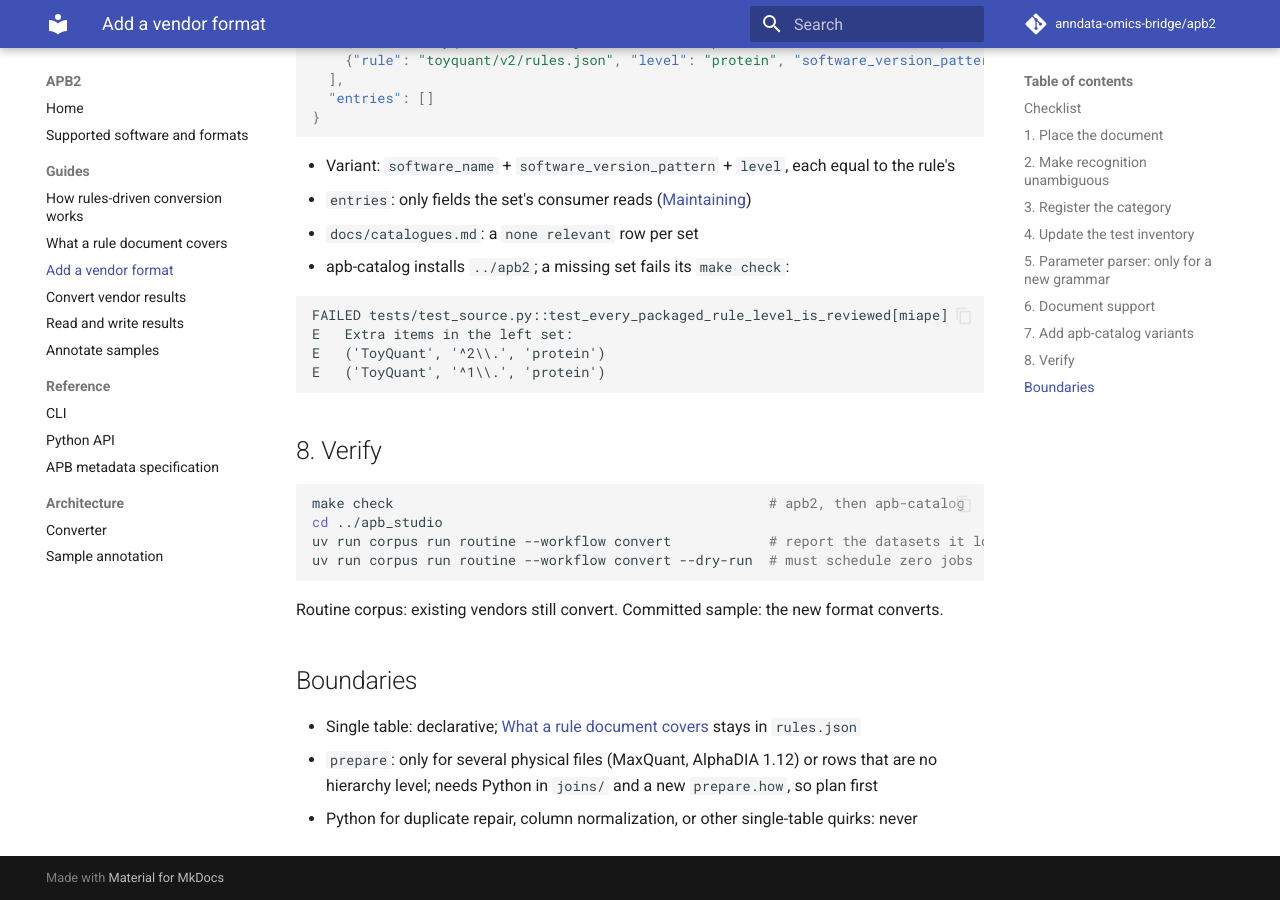
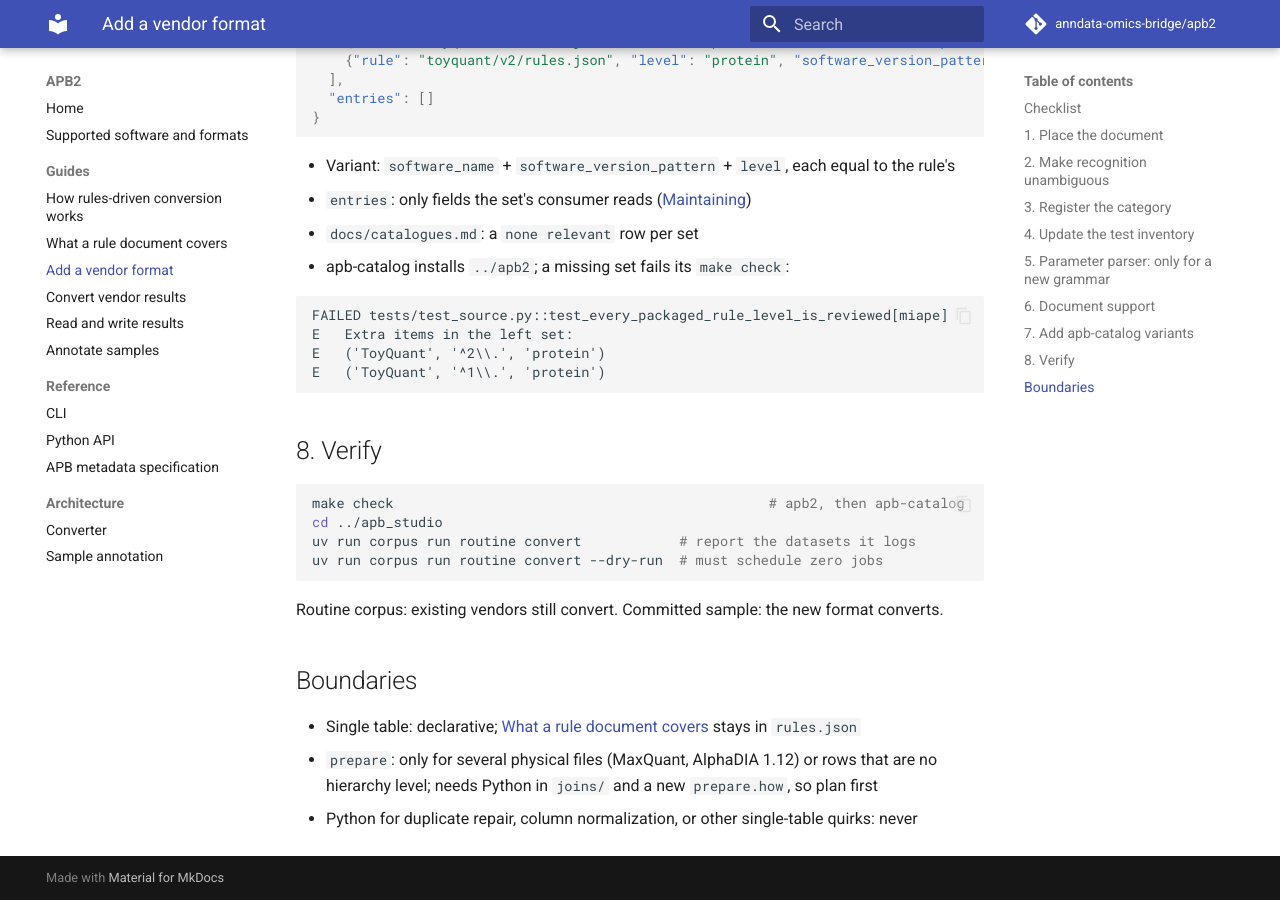
Before and after one commit to anndata-omics-bridge/apb2, an MkDocs documentation site: the page built from docs/adding_a_format.md, in a window 1280 px wide and 900 px high, scrolled down 5778 px. Built offline with MkDocs 1.6.1 and Material for MkDocs 9.7.7, drawn with Linux system fonts in a browser that asks for light colours; comment, search, counter and statistics services are not loaded.

Commit message:
docs: corpus run takes the workflow as its second positional argument

````diff
--- a/docs/adding_a_format.md
+++ b/docs/adding_a_format.md
@@ -249,8 +249,8 @@ E   ('ToyQuant', '^1\\.', 'protein')
 ```bash
 make check                                              # apb2, then apb-catalog
 cd ../apb_studio
-uv run corpus run routine --workflow convert            # report the datasets it logs
-uv run corpus run routine --workflow convert --dry-run  # must schedule zero jobs
+uv run corpus run routine convert            # report the datasets it logs
+uv run corpus run routine convert --dry-run  # must schedule zero jobs
 ```
 
 Routine corpus: existing vendors still convert. Committed sample: the new format converts.
````
Also changed, not shown: AGENTS.md (+2 -2 lines).
